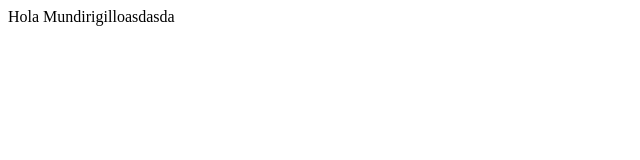
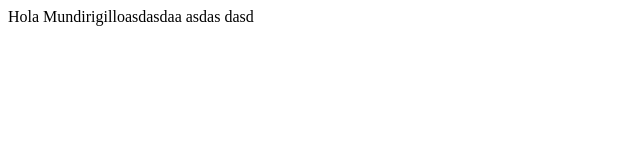
Before and after one commit to chinmanse/prueba_actions, a plain HTML site: page index.html in a window 1280 px wide. Shown: the full height of the page, 0-640 px from the left. Drawn offline with Linux system fonts and the light colour scheme.

Commit message:
Tercer intento

```diff
--- a/index.html
+++ b/index.html
@@ -7,6 +7,8 @@
     <title>Hello Worldsaso</title>
 </head>
 <body>
-    Hola Mundirigilloasdasda
+    Hola Mundirigilloasdasdaa
+    asdas
+    dasd
 </body>
 </html>
```
Also changed, not shown: 1 other file.
